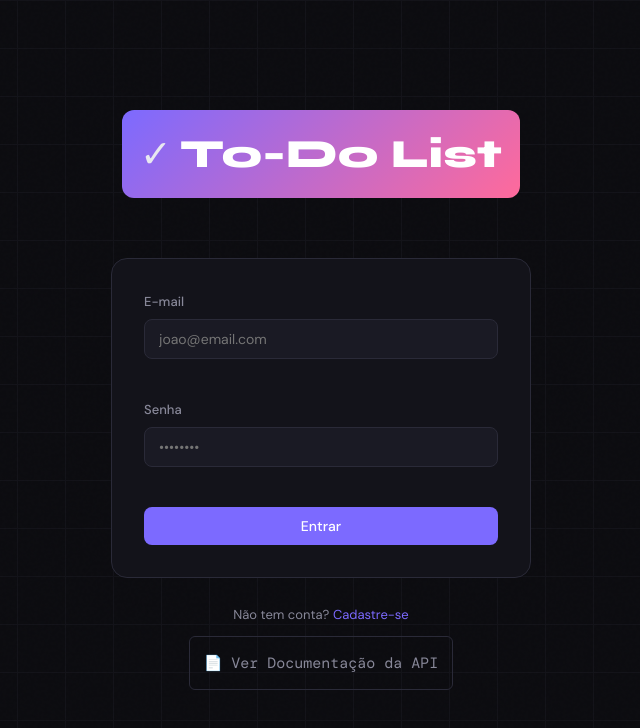
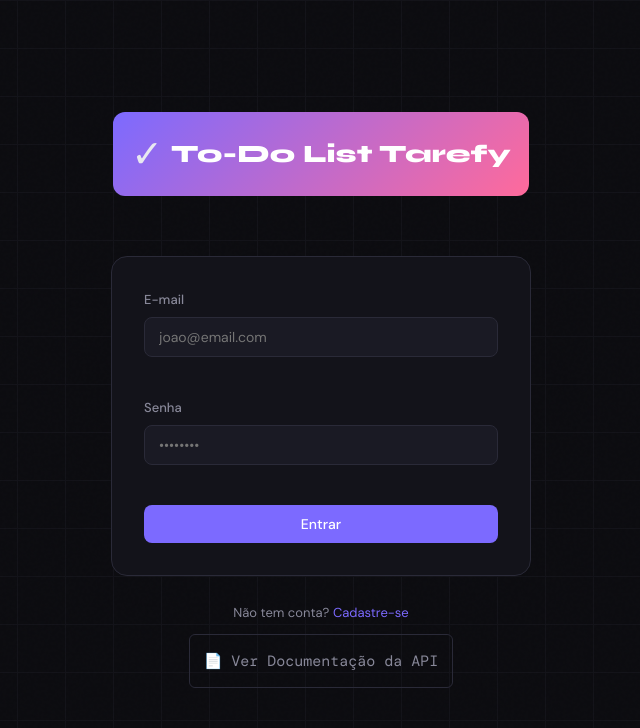
Before and after one commit to MikaelAlvez/PageDocumentationToDoList, a React (Vite) app: page / in a window 1280 px wide. Shown: the top 728 px of the page, without its empty margins (319-959 px from the left). Built offline with nearby package versions, Linux system fonts and the light colour scheme.

Commit message:
update: name to do list Tarefy

```diff
--- a/src/components/docs/Hero.jsx
+++ b/src/components/docs/Hero.jsx
@@ -43,7 +43,7 @@ export default function Hero() {
         backgroundClip: 'text',
         marginBottom: 20,
       }}>
-        To-Do List<br />API
+        To-Do List Tarefy<br />API
       </h1>
 
       <p style={{
--- a/src/components/docs/Sidebar.jsx
+++ b/src/components/docs/Sidebar.jsx
@@ -101,7 +101,7 @@ export default function Sidebar() {
           color: 'var(--text)',
           lineHeight: 1.3,
         }}>
-          To-Do List API
+          To-Do List Tarefy API
         </h1>
         <p style={{ fontSize: 12, color: 'var(--muted)', marginTop: 4 }}>
           Documentação de Endpoints
--- a/src/pages/Dashboard.jsx
+++ b/src/pages/Dashboard.jsx
@@ -240,7 +240,7 @@ export default function Dashboard({ onNavigate }) {
         <div style={{ display: 'flex', alignItems: 'center', gap: 10 }}>
           <span style={{ fontSize: 20 }}>✓</span>
           <span style={{ fontFamily: "'Syne', sans-serif", fontSize: 16, fontWeight: 700, color: 'var(--text)' }}>
-            To-Do List
+            To-Do List Tarefy
           </span>
         </div>
 
--- a/src/pages/Login.jsx
+++ b/src/pages/Login.jsx
@@ -49,11 +49,11 @@ export default function Login({ onNavigate }) {
             <span style={{ fontSize: 38 }}>✓</span>
             <span style={{
               fontFamily: "'Syne', sans-serif",
-              fontSize: 40,
+              fontSize: 25,
               fontWeight: 800,
               color: 'white',
             }}>
-              To-Do List
+              To-Do List Tarefy
             </span>
           </div>
         </div>
--- a/src/pages/Register.jsx
+++ b/src/pages/Register.jsx
@@ -54,11 +54,11 @@ export default function Register({ onNavigate }) {
             <span style={{ fontSize: 38 }}>✓</span>
             <span style={{
               fontFamily: "'Syne', sans-serif",
-              fontSize: 40,
+              fontSize: 25,
               fontWeight: 800,
               color: 'white',
             }}>
-              To-Do List
+              To-Do List Tarefy
             </span>
           </div>
           <h1 style={{
```
